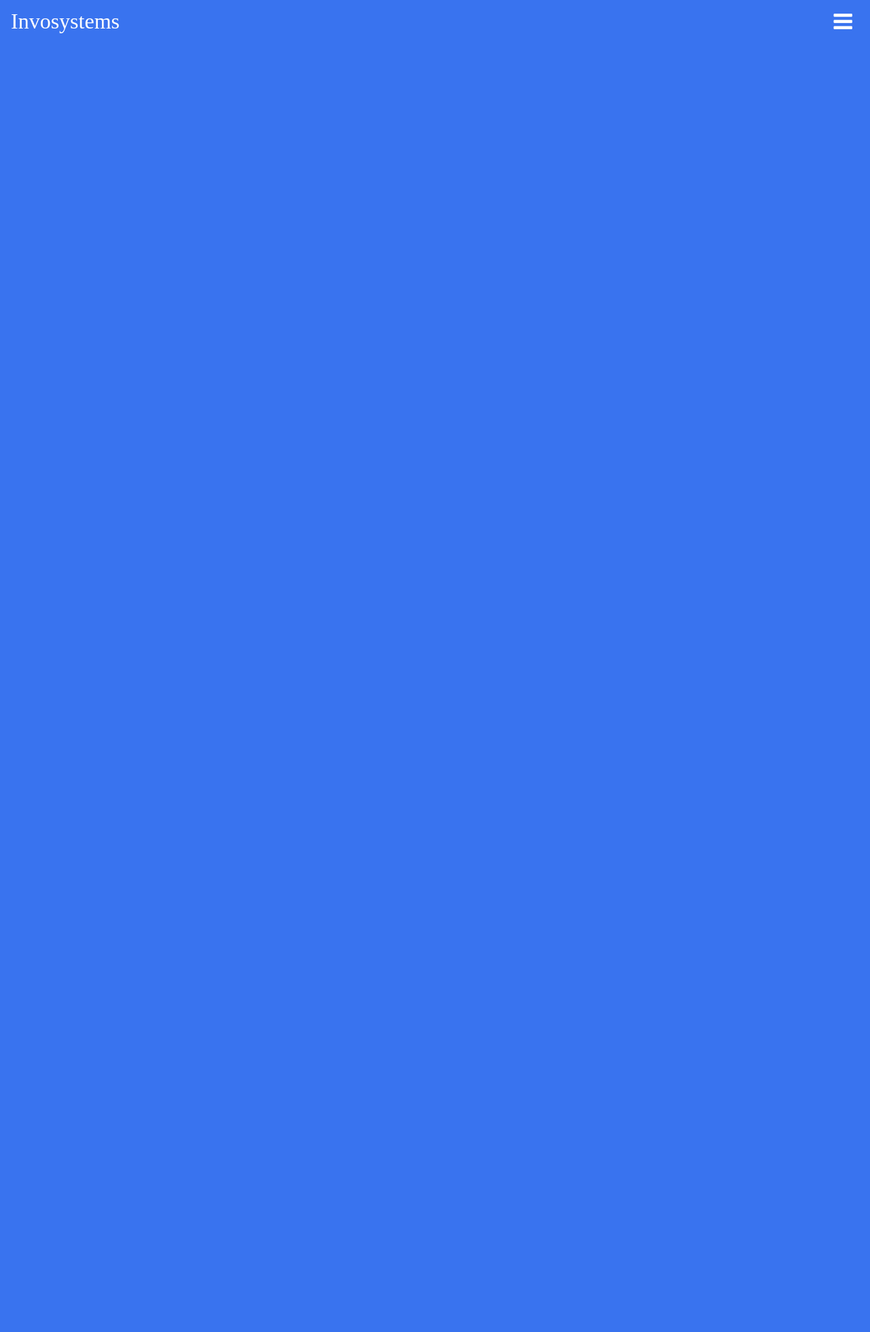
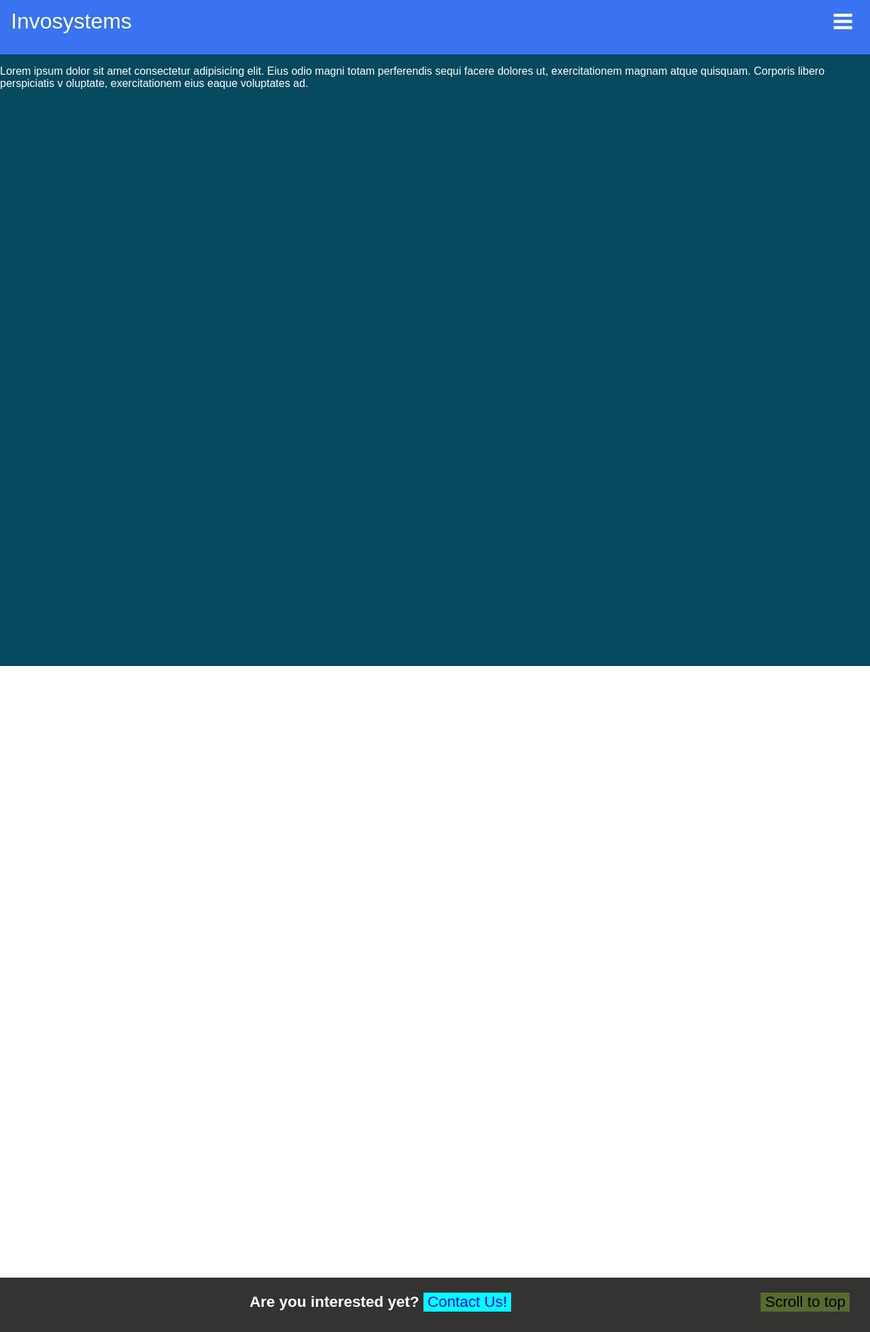
Before and after one commit to thenosewizard/quack, a Flask app: page / in a window 1280 px wide. Before the commit the page is almost empty. Shown: the whole page at 68% size. Before the commit the page ends 49 px from the top, so only its background shows below. Run offline with Flask 2, Linux system fonts and the light colour scheme.

Commit message:
added footer

```diff
--- a/static/main.css
+++ /dev/null
@@ -1,63 +0,0 @@
-
-body {
-    background: #2565eee7;
-    color: #ffffff;
-    font-style: "Arial";
-    margin: 0;
-    padding: 0;
-}
-
-/* Start of layout page */
-
-/* Navigation bar */
-#navigation {
-    position: relative;
-    height: 80px;
-    width: 100%;
-
-}
-
-#inner-nav {
-    padding: 1em;
-}
-
-#logo {
-    font-size: 2em;
-    float: left;
-    line-height: 30px;
-}
-
-#icon {
-    font-size: 2em;
-    float: right;
-    margin-right: 10px;
-    line-height: 40px;
-    cursor: pointer;
-
-}
-
-#navOptions{
-    top: 0;
-    right: 0;
-    position: fixed;
-    display: none;
-    float: right;
-    height: 100%;
-    width: 200px;
-    background: #554c4c;
-    opacity: 0.8;
-}
-
-#navOptions > ul {
-    padding: 0;
-}
-
-#navOptions > ul > li  {
-    cursor: pointer;
-    text-decoration: none;
-    list-style: none;
-    padding: 15px 10px;
-    font-size: 1em;
-    font-weight: bold;
-    border-bottom: 1px solid #a1a0a0;
-}
--- /dev/null
+++ b/static/project.css
@@ -0,0 +1,122 @@
+
+body {
+    background: #2565eee7;
+    color: #ffffff;
+    font-family: ariel, sans-serif;
+    margin: 0;
+    padding: 0;
+}
+
+/* Start of layout page */
+
+/* Navigation bar */
+#navigation {
+
+    height: 80px;
+    width: 100%;
+
+}
+
+#inner-nav {
+    padding: 1em;
+}
+
+#logo {
+    font-size: 2em;
+    float: left;
+    line-height: 30px;
+}
+
+#icon {
+    font-size: 2em;
+    float: right;
+    margin-right: 10px;
+    line-height: 40px;
+    cursor: pointer;
+
+}
+
+#navOptions{
+    top: 0;
+    right: 0;
+    position: fixed;
+    display: none;
+    float: right;
+    height: 100%;
+    width: 200px;
+    background: #554c4c;
+}
+
+#navOptions > ul {
+    padding: 0;
+}
+
+#navOptions > ul > li  {
+    cursor: pointer;
+    text-decoration: none;
+    list-style: none;
+    padding: 15px 10px;
+    font-size: 1em;
+    border-bottom: 1px solid #a1a0a0;
+
+}
+
+#navOptions > ul > li:hover {
+    font-weight: bold;
+}
+
+#cross {
+    font-size: 1.3em;
+}
+
+/* for users to contact the company */
+#contact {
+    font-size: 1.2em;
+    color: #ffffff;
+    display: grid;
+    margin-top: 0;
+    bottom: 0;
+    background: #353232;
+    text-align: center;
+    width: 100%;
+    height: 80px;
+}
+
+.footerButton {
+    border: none;
+}
+.footerButton  >  a{
+    text-decoration: none;
+
+}
+
+#contactBtn {
+    font-Size: 1em;
+    background-color: aqua;
+    text-decoration: none;
+}
+
+#scrollTop {
+    float: right;
+    font-size: 1em;
+    margin-right: 30px;
+    background-color: darkolivegreen;
+}
+
+
+/* Home page */
+
+#home {
+    display: grid;
+    grid-template-columns: 1fr;
+    grid-auto-rows: minmax(900px, auto);
+
+}
+
+#mainImage {
+    background: #07495e;
+}
+
+#afterImage {
+    background: #ffffff;
+}
--- a/static/layout.js
+++ b/static/project.js
@@ -4,3 +4,9 @@ $(document).ready(function () {
         $('#navOptions').toggle();
     })
 })
+
+$(document).ready(function () {
+    $('#cross').on('click',function () {
+        $('#navOptions').toggle();
+    })
+})
--- a/templates/home.html
+++ b/templates/home.html
@@ -1 +1,26 @@
 {% extends "layout.html"%}
+
+
+{%block content%}
+<div id="home">
+
+    <!--Main image goes here-->
+    <div id="mainImage">
+        <p>Lorem ipsum dolor sit amet consectetur
+            adipisicing elit. Eius odio magni totam perferendis sequi facere dolores ut,
+            exercitationem magnam atque quisquam. Corporis libero perspiciatis v
+            oluptate, exercitationem eius eaque voluptates ad.
+        </p>
+    </div>
+
+    <div id="afterImage">
+        <p>
+            Lorem ipsum dolor sit amet consectetur
+            adipisicing elit. Eius odio magni totam perferendis sequi facere dolores ut,
+            exercitationem magnam atque quisquam. Corporis libero perspiciatis v
+            oluptate, exercitationem eius eaque voluptates ad.
+        </p>
+    </div>
+
+</div>
+{%endblock%}
--- a/templates/layout.html
+++ b/templates/layout.html
@@ -13,17 +13,18 @@
     {%endif%}
 
     <!--Main css for the website-->
-    <link rel="stylesheet" type="text/css" href="{{url_for('static', filename= 'main.css')}}">
+    <link rel="stylesheet" type="text/css" href="{{url_for('static', filename= 'project.css')}}">
     <link href="https://stackpath.bootstrapcdn.com/font-awesome/4.7.0/css/font-awesome.min.css" rel="stylesheet">
 
 
 </head>
 <body>
 
+    <!--Side nav bar-->
     <aside>
         <div id="navOptions">
             <ul>
-                <li>&times; </li>
+                <li id="cross">&times; </li>
                 <li>Home</li>
                 <li>Big data</li>
                 <li>Products</li>
@@ -34,6 +35,7 @@
         </div>
     </aside>
 
+    <!--Navigate-->
     <nav id="navigation">
         <div id="inner-nav">
             <div id="logo">Invosystems</div>
@@ -46,9 +48,19 @@
     <!--Content for other pages go here-->
     {%block content%}{%endblock%}
 
+
+    <div id="contact">
+        <!--Button that leads to the about us page-->
+        <h3>
+            <span>Are you interested yet?</span>
+            <button id="contactBtn" class="footerButton"><a href="{{ url_for('aboutUs_page') }}" >Contact Us!</a></button>
+            <button id="scrollTop" class="footerButton">Scroll to top</button>
+        </h3>
+    </div>
+
     <!--Script to run JQuery in the webpage-->
     <script src="https://ajax.googleapis.com/ajax/libs/jquery/3.3.1/jquery.min.js"></script>
-    <script src="{{url_for('static', filename = 'layout.js')}}""></script>
+    <script src="{{url_for('static', filename = 'project.js')}}""></script>
 
     <!--Script to run JS in the webpage-->
     {%block script%}{%endblock%}
```
